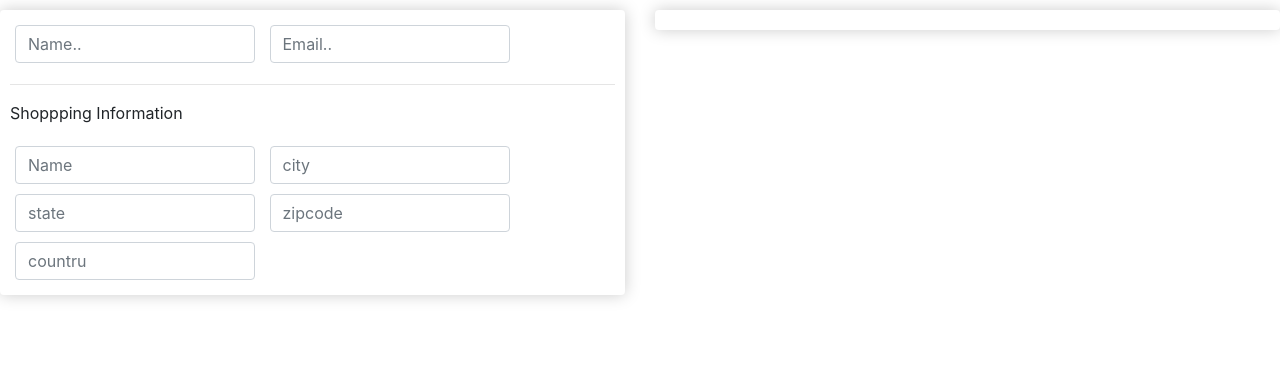
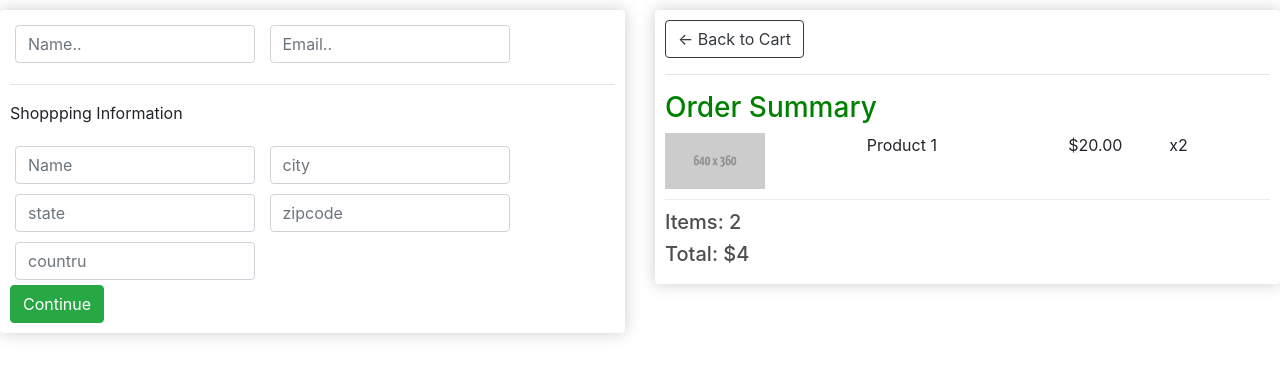
Before and after one commit to ibibeklamichhane/Djangoecommerce, a Django app: page /checkout/ in a window 1280 px wide. Shown: the part 57-434 px from the top of the page. Run offline with Django 3.2, Linux system fonts and the light colour scheme.

Commit message:
demo static checkout

```diff
--- a/static/css/main.css
+++ b/static/css/main.css
@@ -12,6 +12,9 @@ h1,h2,h3,h4,h5,h6{
 	border-radius: 4px;
 	padding: 10px;
 }
+
+
+
 
 .thumbnail{
 	width: 100%;
@@ -48,6 +51,10 @@ h1,h2,h3,h4,h5,h6{
 
 .col-lg-4, .col-lg-6, .col-lg-8, .col-lg-12{
 	margin-top: 10px;
+
+}
+.col-lg-6 h3{
+	color: green;
 }
 
 .btn{
--- a/store/templates/store/checkout.html
+++ b/store/templates/store/checkout.html
@@ -36,14 +36,32 @@
                                 <input class="form-control" type="text" name="country" placeholder="countru">
                             </div>
                         </div>
+                        <button type="button" class="btn btn-success">Continue</button>
                     </form>
 
+
             </div>
+            <br>
+
+			<div class="box-element hidden" id="payment-info">
+				<small>Paypal Options</small>
+			</div>
 
         </div>
 
         <div class="col-lg-6">
             <div class="box-element">
+                <a  class="btn btn-outline-dark" href="{% url 'cart' %}">&#x2190; Back to Cart</a>
+                <hr>
+                <h3>Order Summary</h3>
+                <div class="cart-row">
+					<div style="flex:2"><img class="row-image" src="{% static 'images/resolution.png' %}"></div>
+					<div style="flex:2"><p>Product 1</p></div>
+					<div style="flex:1"><p>$20.00</p></div>
+					<div style="flex:1"><p>x2</p></div>
+                </div>
+                <h5>Items:   2</h5>
+				<h5>Total:   $4</h5>
 
             </div>
         </div>
```
